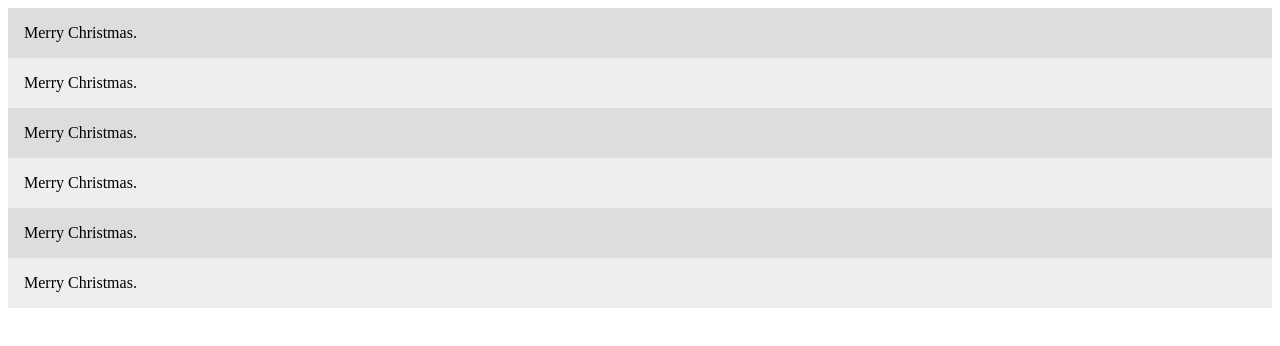
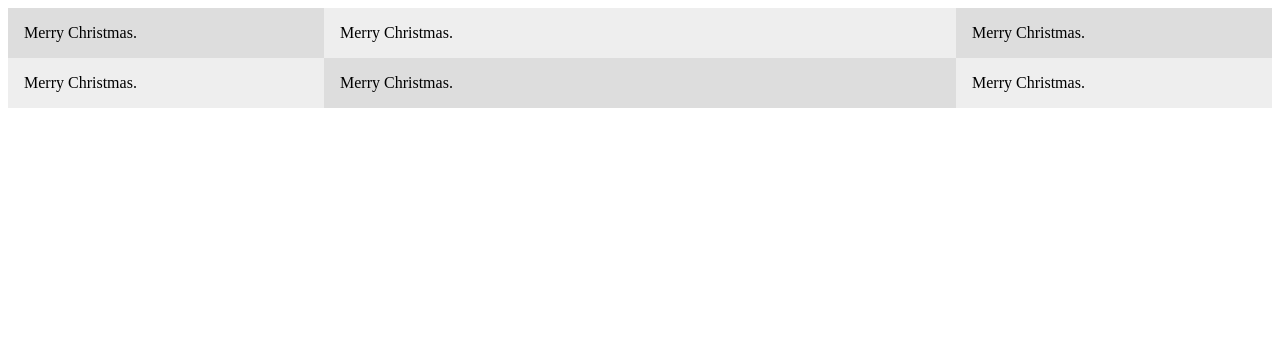
Before and after one commit to norianneenero/Typography2, a plain HTML site: page gridpractice.html in a window 1280 px wide. Drawn offline with Linux system fonts and the light colour scheme.

Commit message:
Update gridpractice.html

```diff
--- a/gridpractice.html
+++ b/gridpractice.html
@@ -4,7 +4,7 @@
     <title> CSS Grid </title>
     <style>
       .wrapper{
-        dispaly: grid;
+        display: grid;
         grid-template-columns:1fr 2fr 1fr;
       }
       .wrapper > div{
```
